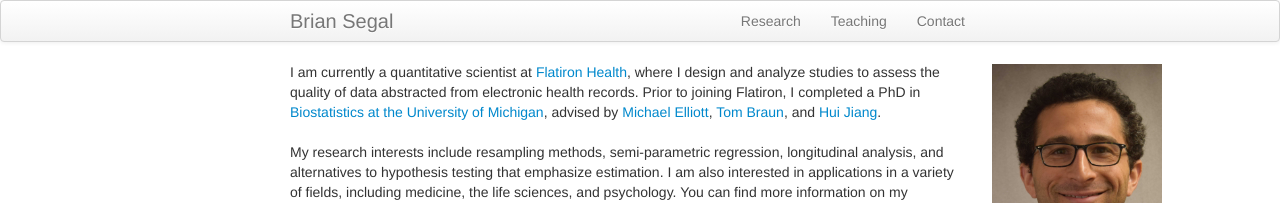
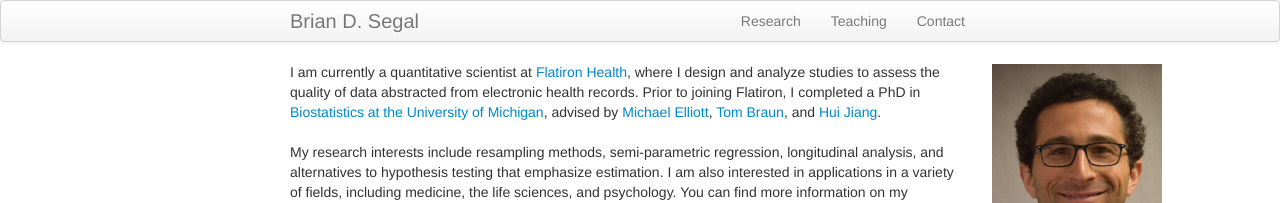
Before and after one commit to bdsegal/bdsegal.github.io, a Jekyll site: the page built from index.md, in a window 1280 px wide. Shown: the top 203 px of the page. Built offline with Jekyll 4.4.1, drawn with Linux system fonts in a browser that asks for light colours.

```diff
--- a/_config.yml
+++ b/_config.yml
@@ -8,7 +8,7 @@ highlighter: rouge
 # Themes are encouraged to use these universal variables
 # so be sure to set them if your theme uses them.
 #
-title : Brian Segal
+title : Brian D. Segal
 author :
   name : Brian D. Segal
   email : bsegal@flatiron.com
```
